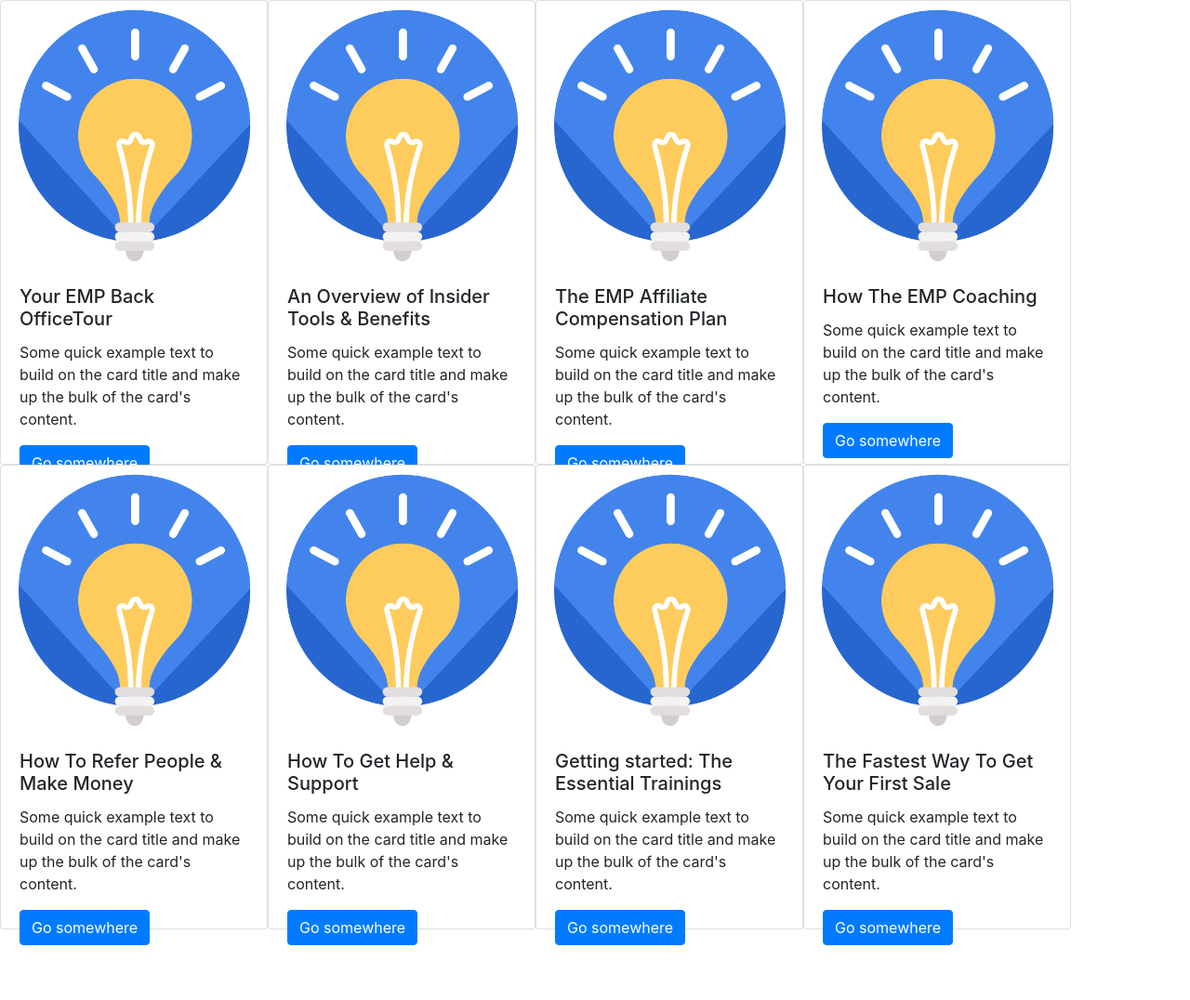
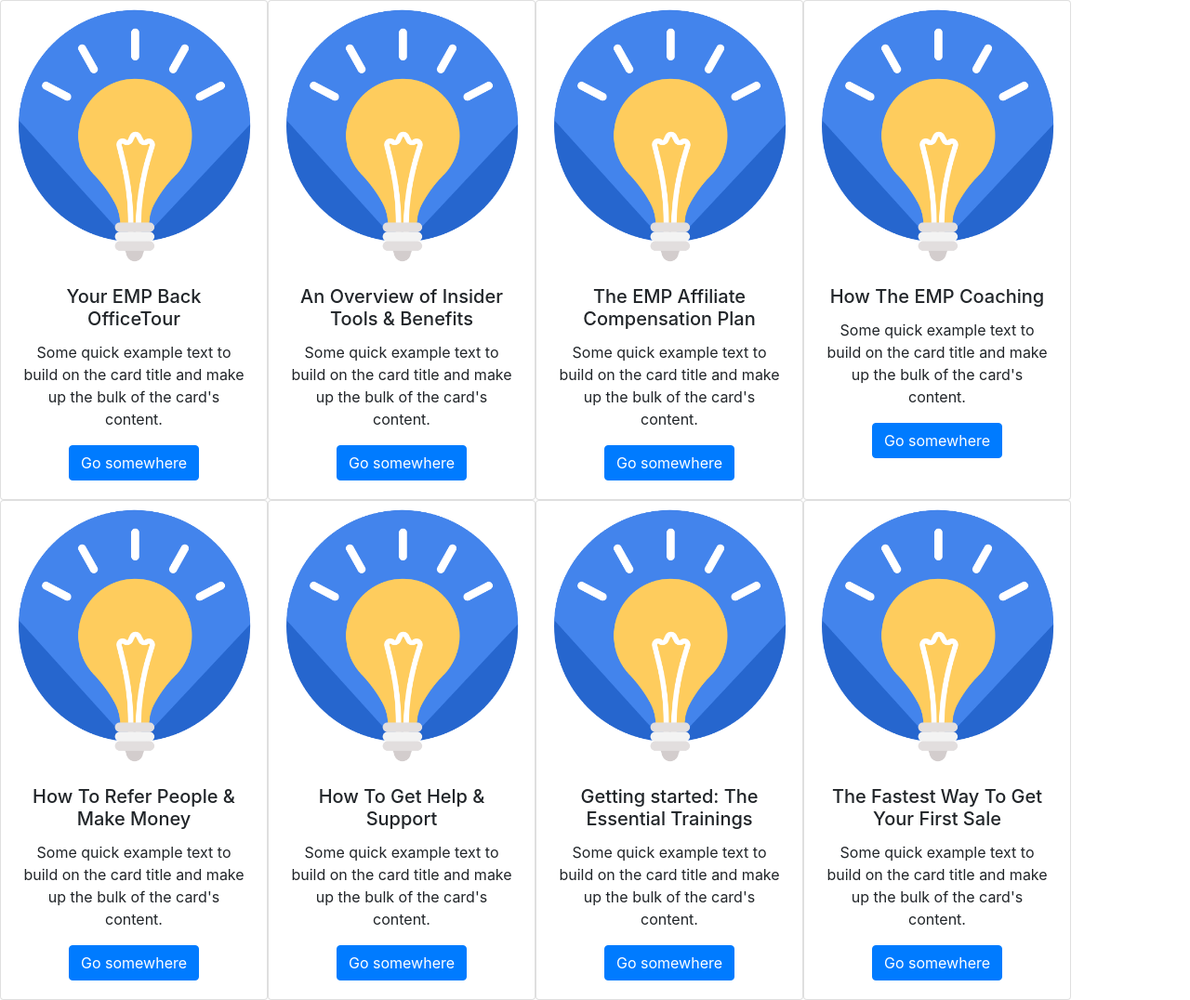
Before and after one commit to moetichentuf/Bootstrap, a plain HTML site: page index.html in a window 1280 px wide. Shown: the whole page at 93% size. Before the commit the page ends 1017 px from the top, so only its background shows below. Drawn offline with nearby package versions, Linux system fonts and the light colour scheme.

Commit message:
bootstrap4

```diff
--- a/index.html
+++ b/index.html
@@ -13,8 +13,8 @@
 
 
 <div class="container-fluid">
-    <div class="row align-items-start">
-        <div class="card" style="width: 18rem; height: 500px;">
+    <div class="row align-items-start; text-center">
+        <div class="card" style="width: 18rem">
             <img src="icon.png" class="card-img-top" alt="...">
             <div class="card-body">
                 <h5 class="card-title">Your EMP Back OfficeTour</h5>
@@ -22,7 +22,7 @@
                 <a href="#" class="btn btn-primary">Go somewhere</a>
             </div>
         </div>
-        <div class="card" style="width: 18rem; height: 500px;">
+        <div class="card" style="width: 18rem">
             <img src="icon.png" class="card-img-top" alt="...">
             <div class="card-body">
                 <h5 class="card-title">An Overview of Insider Tools & Benefits</h5>
@@ -30,7 +30,7 @@
                 <a href="#" class="btn btn-primary">Go somewhere</a>
             </div>
         </div>
-        <div class="card" style="width: 18rem; height: 500px;">
+        <div class="card" style="width: 18rem">
             <img src="icon.png" class="card-img-top" alt="...">
             <div class="card-body">
                 <h5 class="card-title">The EMP Affiliate Compensation Plan</h5>
@@ -38,7 +38,7 @@
                 <a href="#" class="btn btn-primary">Go somewhere</a>
             </div>
         </div>
-        <div class="card" style="width: 18rem; height: 500px;">
+        <div class="card" style="width: 18rem">
             <img src="icon.png" class="card-img-top" alt="...">
             <div class="card-body">
                 <h5 class="card-title">How The EMP Coaching</h5>
@@ -47,8 +47,8 @@
             </div>
         </div>
     </div>
-    <div class="row align-items-center">
-        <div class="card" style="width: 18rem; height: 500px;">
+    <div class="row align-items-center; text-center">
+        <div class="card" style="width: 18rem">
             <img src="icon.png" class="card-img-top" alt="...">
             <div class="card-body">
                 <h5 class="card-title">How To Refer People & Make Money</h5>
@@ -56,7 +56,7 @@
                 <a href="#" class="btn btn-primary">Go somewhere</a>
             </div>
         </div>
-        <div class="card" style="width: 18rem; height: 500px;">
+        <div class="card" style="width: 18rem">
             <img src="icon.png" class="card-img-top" alt="...">
             <div class="card-body">
                 <h5 class="card-title">How To Get Help & Support</h5>
@@ -64,7 +64,7 @@
                 <a href="#" class="btn btn-primary">Go somewhere</a>
             </div>
         </div>
-        <div class="card" style="width: 18rem; height: 500px;">
+        <div class="card" style="width: 18rem">
             <img src="icon.png" class="card-img-top" alt="...">
             <div class="card-body">
                 <h5 class="card-title">Getting started: The Essential Trainings</h5>
@@ -72,7 +72,7 @@
                 <a href="#" class="btn btn-primary">Go somewhere</a>
             </div>
         </div>
-        <div class="card" style="width: 18rem; height: 500px;">
+        <div class="card" style="width: 18rem">
             <img src="icon.png" class="card-img-top" alt="...">
             <div class="card-body">
                 <h5 class="card-title">The Fastest Way To Get Your First Sale</h5>
```
Also changed, not shown: 1 other file.
